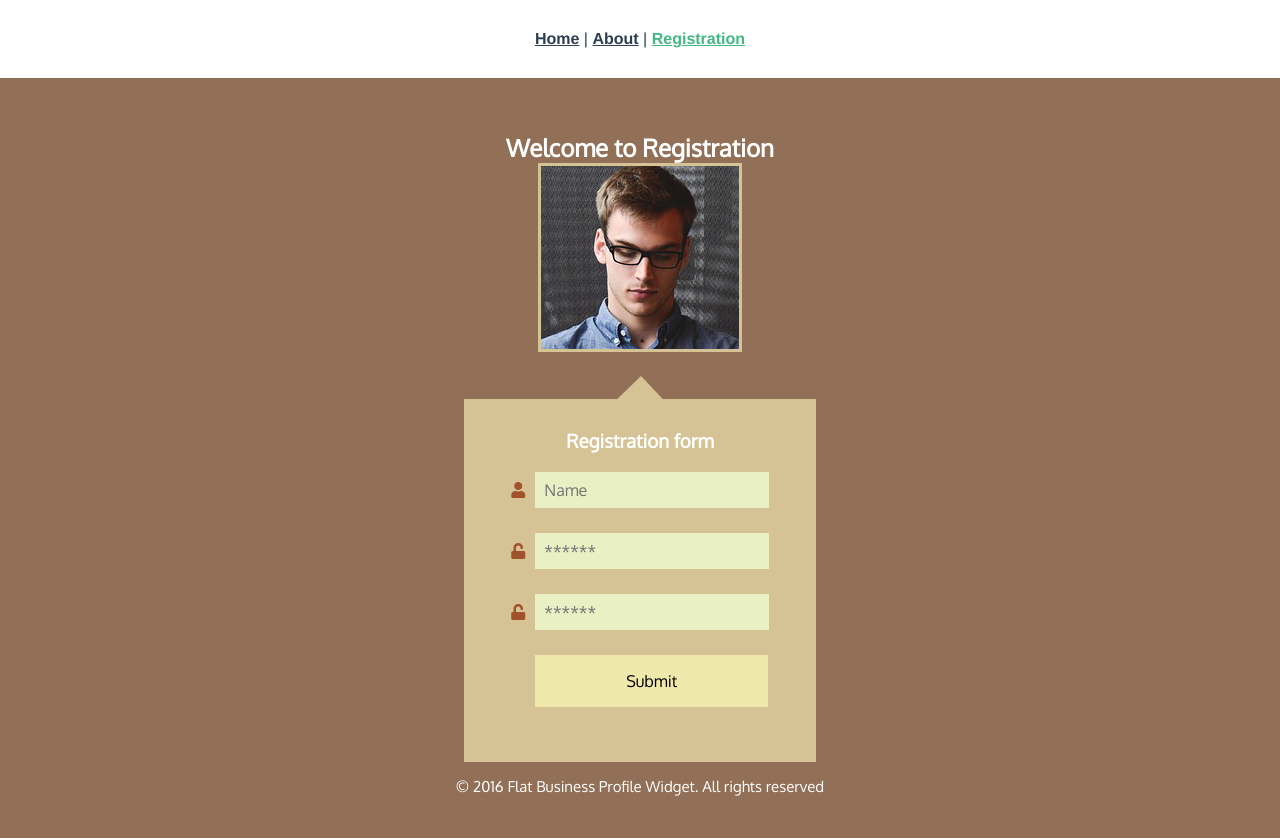
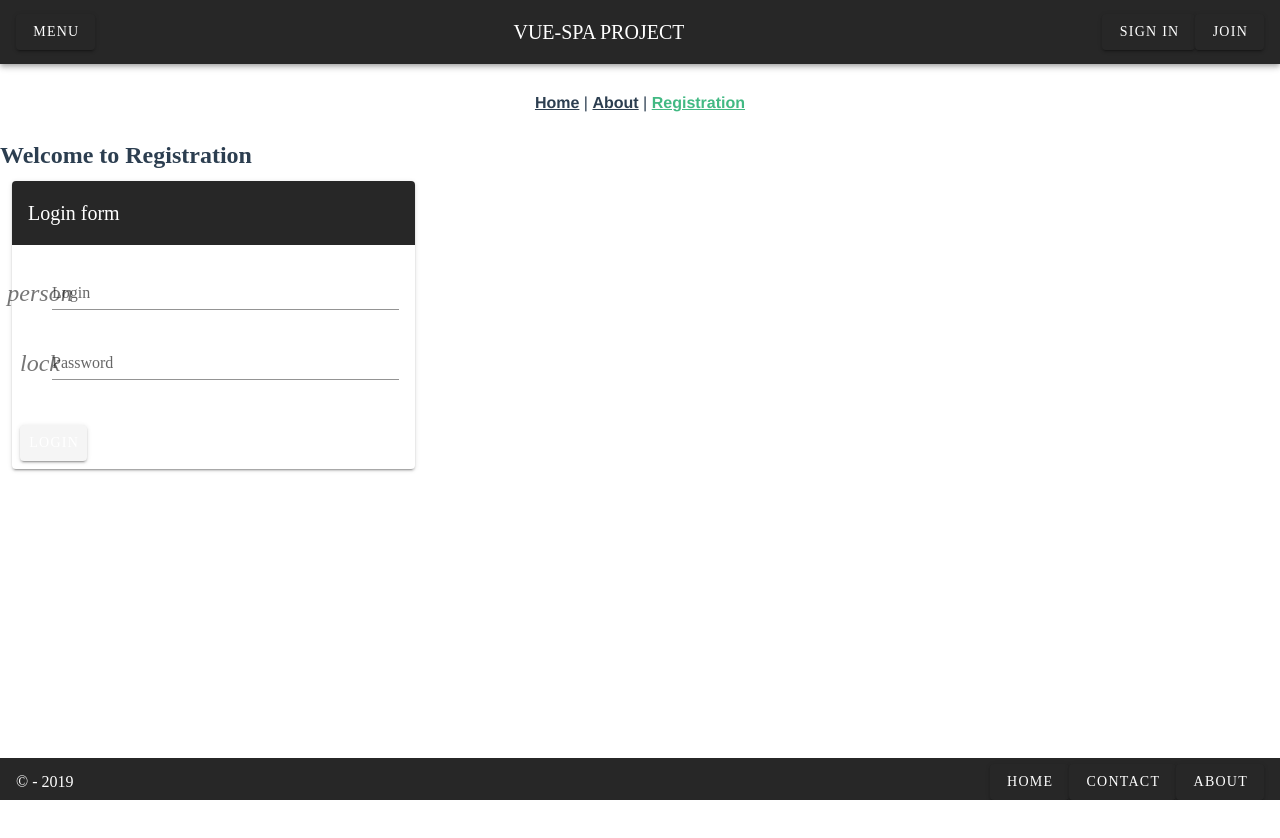
Before and after one commit to byAbaddon/VueSpa, a Vue app: page /registration in a window 1280 px wide. Shown: the top 838 px of the page. After the commit the page ends 800 px from the top, so only its background shows below. Built offline with nearby package versions, Linux system fonts and the light colour scheme; a small style sheet from the web is missing; the HTML template or start-up script is replaced by a standard one.

Commit message:
Add-AppHeader-Footer

```diff
--- a/src/App.vue
+++ b/src/App.vue
@@ -1,30 +1,48 @@
 <template>
   <div id="app">
+     <app-header/>
+
     <div id="nav">
       <router-link to="/">Home</router-link> |
       <router-link to="/about">About</router-link> |
       <router-link to="/registration">Registration</router-link>
     </div>
+
     <router-view />
 
+ <app-footer/>
   </div>
 </template>
 
+<script>
+import AppHeader from '@/components/AppHeader'
+import AppFooter from '@/components/AppFooter'
+
+export default {
+  components:{
+    AppHeader,
+    AppFooter
+  }
+}
+</script>
 
 
+<style scoped lang="scss">
+#app {
+  //  font-family: "Avenir", Helvetica, Arial, sans-serif;
+  //  -webkit-font-smoothing: antialiased;
+  //  -moz-osx-font-smoothing: grayscale;
+  //  text-align: center;
+   color: #2c3e50;
+}
+#nav {
+  font-family: "Avenir", Helvetica, Arial, sans-serif;
+   -webkit-font-smoothing: antialiased;
+   -moz-osx-font-smoothing: grayscale;
+   text-align: center;
+   color: #2c3e50;
 
 
-
-
-<style lang="scss">
-#app {
-  font-family: "Avenir", Helvetica, Arial, sans-serif;
-  -webkit-font-smoothing: antialiased;
-  -moz-osx-font-smoothing: grayscale;
-  text-align: center;
-  color: #2c3e50;
-}
-#nav {
   padding: 30px;
   a {
     font-weight: bold;
--- /dev/null
+++ b/src/components/AppFooter.vue
@@ -0,0 +1,31 @@
+<template>
+<v-footer
+  absolute fixed
+  dark
+  height="42"
+  inset
+>
+ &copy; - 2019
+ <v-spacer></v-spacer>
+<v-btn>home</v-btn>
+<v-btn>contact</v-btn>
+<v-btn>about</v-btn>
+
+</v-footer>
+
+
+
+</template>
+
+
+
+
+
+<script>
+export default {
+
+};
+</script>
+
+<style>
+</style>
--- /dev/null
+++ b/src/components/AppHeader.vue
@@ -0,0 +1,20 @@
+<template>
+  <v-app-bar dark>
+   <v-btn>menu</v-btn>
+   <v-spacer></v-spacer>
+   <v-toolbar-title>VUE-SPA PROJECT</v-toolbar-title>
+   <v-spacer></v-spacer>
+   <v-btn>sign in</v-btn>
+   <v-btn>join</v-btn>
+  </v-app-bar>
+</template>
+
+
+
+
+
+<script>
+export default {
+
+}
+</script>
--- a/src/main.js
+++ b/src/main.js
@@ -5,6 +5,7 @@ import vuetify from './plugins/vuetify';
 import 'roboto-fontface/css/roboto/roboto-fontface.css'
 import '@mdi/font/css/materialdesignicons.css'
 
+//Vue.use(vuetify)
 Vue.config.productionTip = false
 
 new Vue({
--- a/src/views/About.vue
+++ b/src/views/About.vue
@@ -1,5 +1,7 @@
 <template>
   <div class="about">
     <h1>This is an about page</h1>
+
+
   </div>
 </template>
--- a/src/views/Registration.vue
+++ b/src/views/Registration.vue
@@ -2,116 +2,58 @@
   <div class="registration">
     <h2>Welcome to Registration</h2>
 
-    <section>
-      <img id="photo" src="../assets/images/image-photo.jpg" alt />
-      <br />
-      <br />
-      <img src="../assets/images/triangle.png" alt />
-      <form action="#">
-        <article>
-          <h1>Registration form</h1>
-          <i class="fas fa-user fa"></i>
-          <input class="input" type="text" placeholder="Name" />
-          <br />
-          <i class="fas fa-unlock"></i>
-          <input class="input" type="password" placeholder="******" />
-          <br />
-          <i class="fas fa-unlock"></i>
-          <input class="input" type="password" placeholder="******" />
-          <input id="btnSubmit" type="submit" />
-        </article>
-      </form>
-      <p>&copy; 2016 Flat Business Profile Widget. All rights reserved</p>
-    </section>
+    <v-container class="fill-height" fluid>
+      <v-row align="center" justify="center">
+        <v-col cols="12" sm="8" md="4">
+          <v-card class="elevation-12">
+            <v-toolbar color="primary" dark flat>
+              <v-toolbar-title>Login form</v-toolbar-title>
+              <div class="flex-grow-1"></div>
+
+            </v-toolbar>
+            <v-card-text>
+              <v-form>
+                <v-text-field label="Login" name="login" prepend-icon="person" type="text"></v-text-field>
+
+                <v-text-field
+                  id="password"
+                  label="Password"
+                  name="password"
+                  prepend-icon="lock"
+                  type="password"
+                ></v-text-field>
+              </v-form>
+            </v-card-text>
+            <v-card-actions>
+              <div class="flex-grow-1"></div>
+              <v-btn color="primary">Login</v-btn>
+            </v-card-actions>
+          </v-card>
+        </v-col>
+      </v-row>
+    </v-container>
+
+    <!-- <p>&copy; 2016 Flat Business Profile Widget. All rights reserved</p> -->
   </div>
 </template>
 
 
+<style scoped  lang="scss">
+// @import url("https://fonts.googleapis.com/css?family=Oxygen");
 
 
+// * {
+//   margin: 0;
+//   padding: 0;
+// }
 
-
-<style scoped  lang="scss">
-@import url("https://fonts.googleapis.com/css?family=Oxygen");
-@import url("https://use.fontawesome.com/releases/v5.6.3/css/all.css");
-
-* {
-  margin: 0;
-  padding: 0;
-}
-
-.registration {
-  background: rgb(146, 112, 87);
-  background: cover;
-  font-family: "Oxygen", sans-serif;
-  text-align: center;
-  margin-top: 0em;
-  padding: 4.2%;
-  color: white;
-}
-
-#photo {
-  border: 3px solid rgb(213, 195, 149);
-}
-
-#tr {
-  margin: 5em 0 -5px 0;
-}
-
-article {
-  background-color: rgb(213, 195, 149);
-  width: 30%;
-  display: inline-block;
-  padding: 30px;
-  box-sizing: border-box;
-  margin: -1em 0 0 0;
-}
-
-h1 {
-  padding-bottom: 20px;
-  font-weight: 800;
-}
-
-input {
-    padding: 8px;
-    margin-bottom: 25px;
-    width: 80%;
-    padding-left: 9px;
-    position: inherit;
-    margin-left: 10px;
-}
-
-.fas {
-     color: sienna;
-
-}
-
-#btnSubmit{
-    font-size: bold;
-    border: none;
-    outline: none;
-    padding: 1em 1em;
-    color: black;
-    background: palegoldenrod;
-    margin-left: 8%;
-}
-
-#btnSubmit:hover {
-  cursor: pointer;
-  background: rgb(146, 112, 87);
-  color: white;
-}
-
-p {
-  margin-top: 1em;
-  font-size: 15px;
-}
-
-.input {
-  background: rgb(233, 240, 196);
-  border: none;
-  outline: none;
-  position:inherit;
-  color: black;
-}
+// .registration {
+//   background: rgb(146, 112, 87);
+//   background: cover;
+//   font-family: "Oxygen", sans-serif;
+//   text-align: center;
+//   margin-top: 0em;
+//   padding: 4.2%;
+//   color: white;
+// }
 </style>
```
